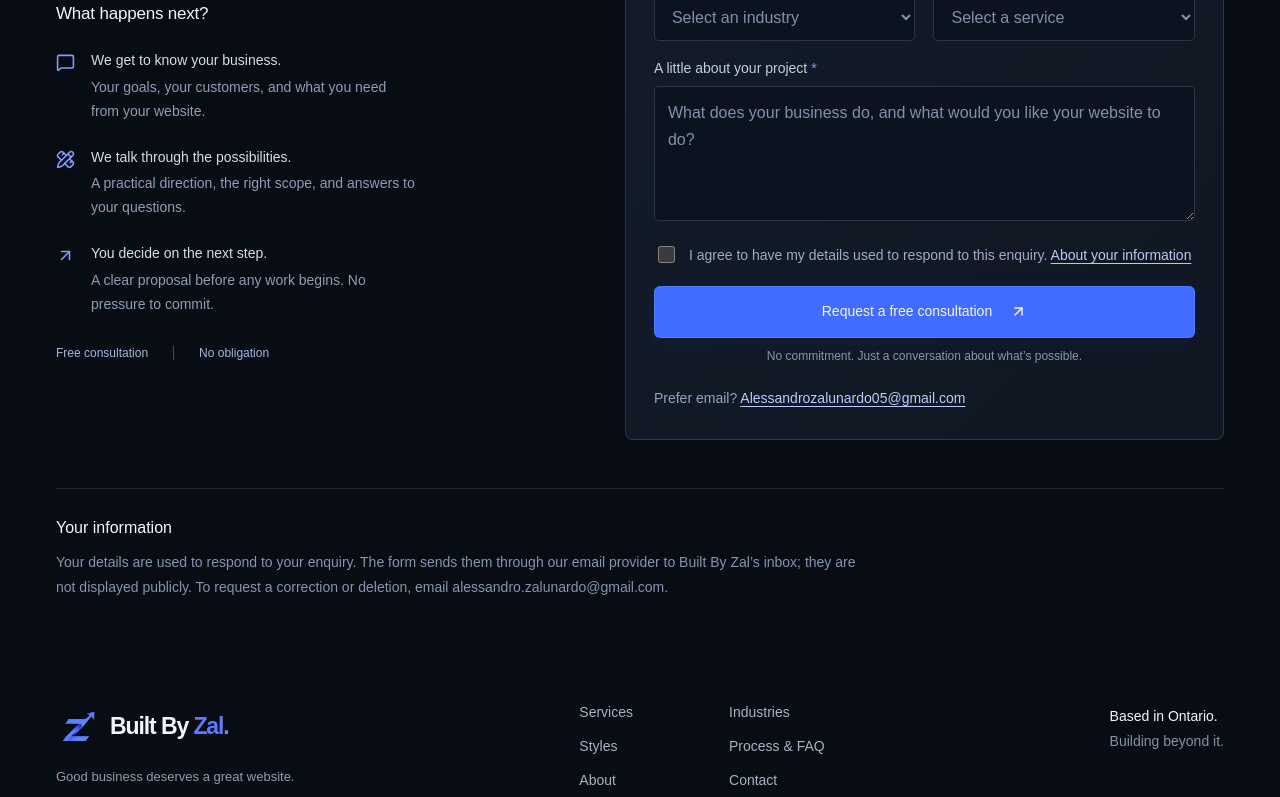
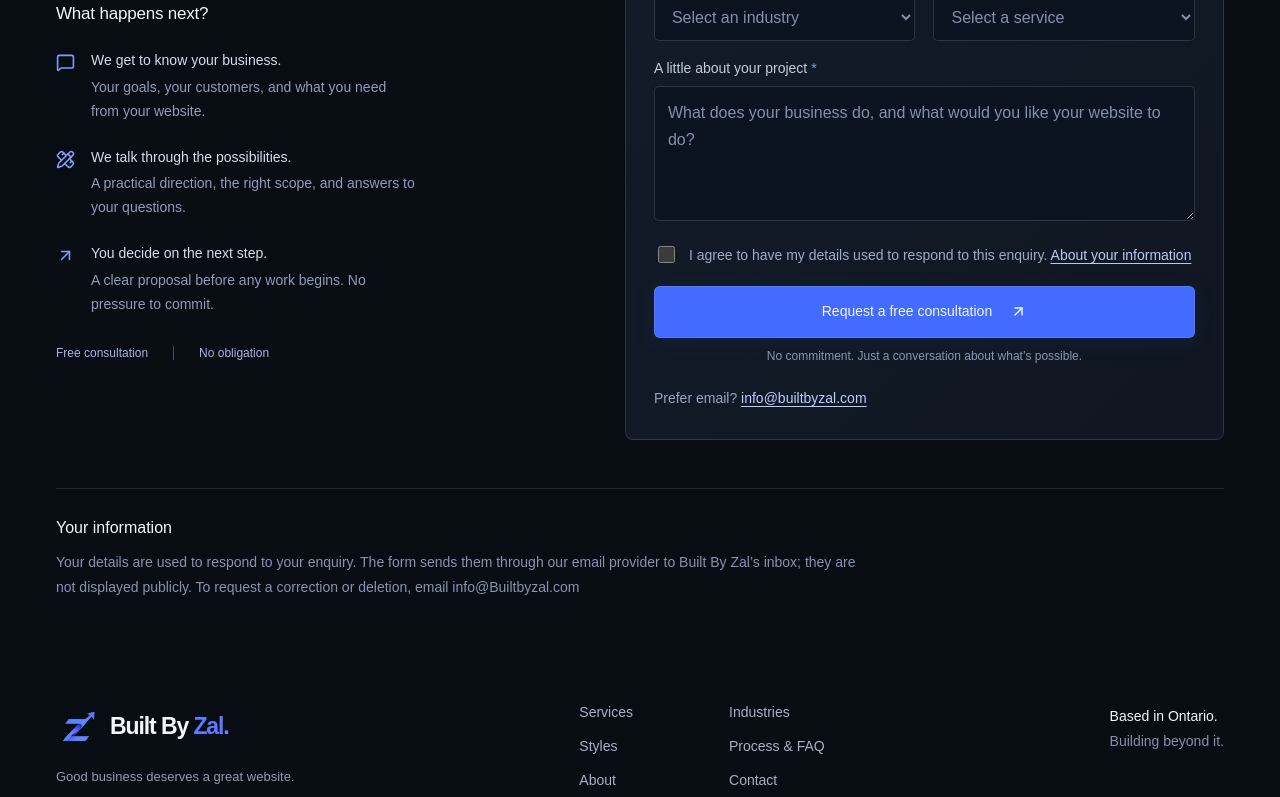
Before and after one commit to AlessandroZalunardo/BuiltByZal, a Next.js app: page /contact in a window 1280 px wide. Shown: the part 473-1270 px from the top of the page. Built offline with nearby package versions, Linux system fonts and the light colour scheme.

Commit message:
Update business email

```diff
--- a/app/contact/page.tsx
+++ b/app/contact/page.tsx
@@ -69,7 +69,7 @@ export default function Contact() {
           Your details are used to respond to your enquiry. The form sends them
           through our email provider to Built By Zal’s inbox; they are not
           displayed publicly. To request a correction or deletion, email
-          alessandro.zalunardo@gmail.com.
+          info@Builtbyzal.com
         </p>
       </section>
     </main>
--- a/components/site/contact-form.tsx
+++ b/components/site/contact-form.tsx
@@ -361,10 +361,10 @@ export default function ContactForm() {
       </form>
       <p className="direct-email">Prefer email?{" "}
   <a
-    href="mailto:Alessandrozalunardo05@gmail.com"
-    className="font-semibold text-[#5B8CFF] hover:text-[#7CA5FF] hover:underline transition-colors"
+      href="mailto:info@builtbyzal.com"
+      className="font-semibold text-[#5B8CFF] hover:text-[#7CA5FF] hover:underline transition-colors"
   >
-    Alessandrozalunardo05@gmail.com
+    info@builtbyzal.com
   </a>
 </p>
 </div>
--- a/lib/contact-details.ts
+++ b/lib/contact-details.ts
@@ -1 +1 @@
-export const contactEmail = "alessandrozalunardo05@gmail.com";
+export const contactEmail = "info@builtbyzal.com";
```
